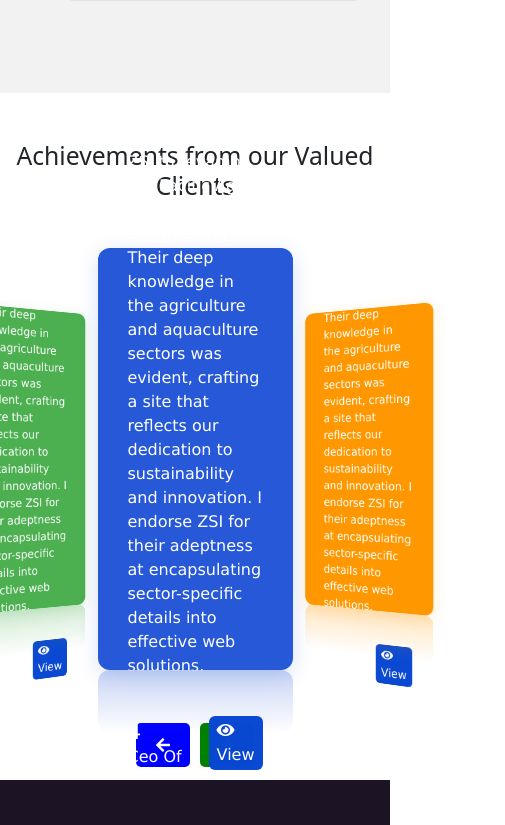
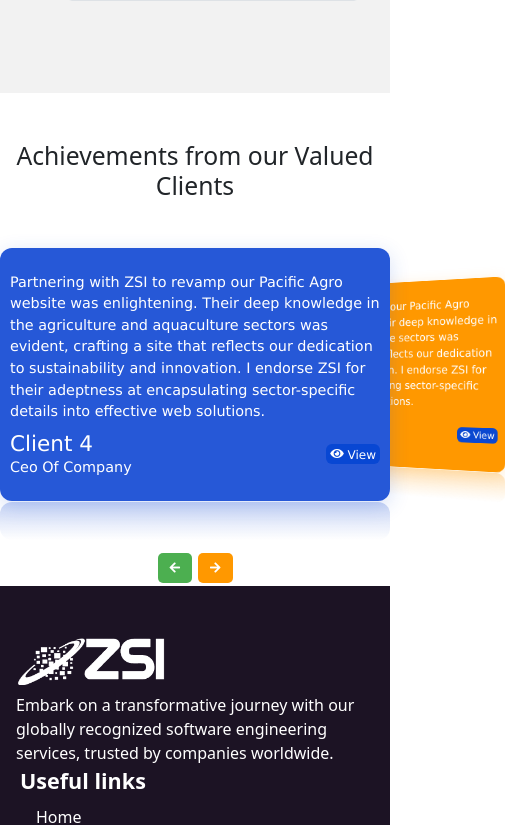
Before and after one commit to slsuyel/zsi, a React (Vite) app: page /who-we-are in a window 390 px wide. Shown: the part 6065-6890 px from the top of the page, 505 px wide, since content can reach past the window. Built offline with nearby package versions, Linux system fonts and the light colour scheme; a web font is replaced by a local one.

Commit message:
responsive CSS

```diff
--- a/src/pages/About/About.css
+++ b/src/pages/About/About.css
@@ -244,18 +244,16 @@
 
 /*  */
 /* Adjust container to ensure it centers properly */
+
 .slideC {
     position: relative;
     perspective: 1000px;
     transform-style: preserve-3d;
     width: 50vw;
-    /* Take half of the viewport width */
     height: 50vh;
-    /* Take half of the viewport height */
     margin: 0 auto;
 }
 
-/* Adjust slide size and position */
 .slide {
     width: 100%;
     height: 100%;
@@ -268,7 +266,7 @@
     align-items: center;
 }
 
-/* Adjust reflection size and position */
+
 .reflection {
     position: absolute;
     width: 100%;
@@ -279,7 +277,7 @@
     transition: transform 500ms ease 0s, opacity 500ms ease 0s, visibility 500ms ease 0s;
 }
 
-/* Styling for slider content */
+
 .sliderContent {
     display: flex;
     flex-direction: column;
@@ -326,3 +324,72 @@
     padding: 3px 8px;
     border-radius: 6px;
 }
+
+/* Mobile CSS */
+@media (max-width: 768px) {
+    .slideC {
+        width: 90vw;
+        height: 40vh;
+    }
+
+    .sliderContent {
+        padding: 15px;
+    }
+
+    .sliderContent h2 {
+        margin: 8px 0;
+        font-size: 1.5rem;
+        /* Adjust font size for mobile */
+    }
+
+    .sliderContent p {
+        margin-bottom: 8px;
+        font-size: 1rem;
+        /* Adjust font size for mobile */
+    }
+
+    .button-prevs,
+    .button-nexts {
+        padding: 8px 16px;
+        font-size: 14px;
+        margin: 3px;
+    }
+
+    a.view_btn {
+        padding: 2px 6px;
+        font-size: 14px;
+    }
+}
+
+/* Further adjustments for very small screens */
+@media (max-width: 480px) {
+    .slideC {
+        width: 100vw;
+        height: 30vh;
+    }
+
+    .sliderContent {
+        padding: 10px;
+    }
+
+    .sliderContent h2 {
+        font-size: 1.2rem;
+        /* Further adjust font size for smaller screens */
+    }
+
+    .sliderContent p {
+        font-size: 0.9rem;
+        /* Further adjust font size for smaller screens */
+    }
+
+    .button-prevs,
+    .button-nexts {
+        padding: 6px 12px;
+        font-size: 12px;
+    }
+
+    a.view_btn {
+        padding: 1px 4px;
+        font-size: 12px;
+    }
+}
--- a/src/pages/About/Clients.tsx
+++ b/src/pages/About/Clients.tsx
@@ -2,10 +2,12 @@
 import React from "react";
 import { useState } from "react";
 import { Link } from "react-router-dom";
+
 interface ClientsProps {
   data: ClientData[];
   activeSlide: number;
 }
+
 const Clients = (props: ClientsProps) => {
   const [activeSlide, setactiveSlide] = useState(props.activeSlide);
 
@@ -59,6 +61,13 @@
       };
   };
 
+  const nextSlideBgColor =
+    activeSlide < props.data.length - 1
+      ? props.data[activeSlide + 1].bgColor
+      : "#ccc"; // Default color if there's no next slide
+  const prevSlideBgColor =
+    activeSlide > 0 ? props.data[activeSlide - 1].bgColor : "#ccc"; // Default color if there's no previous slide
+
   return (
     <>
       <div className="container mt-5">
@@ -90,11 +99,19 @@
         ))}
       </div>
 
-      <div className="d-flex justify-content-center mt-5 mb-2">
-        <button onClick={prev} className="button-prevs">
+      <div className="d-flex justify-content-center mt-5">
+        <button
+          onClick={prev}
+          className="button-prevs"
+          style={{ backgroundColor: prevSlideBgColor }}
+        >
           <i className="fas fa-arrow-left"></i>
         </button>
-        <button onClick={next} className="button-nexts">
+        <button
+          onClick={next}
+          className="button-nexts"
+          style={{ backgroundColor: nextSlideBgColor }}
+        >
           <i className="fas fa-arrow-right"></i>
         </button>
       </div>
```
